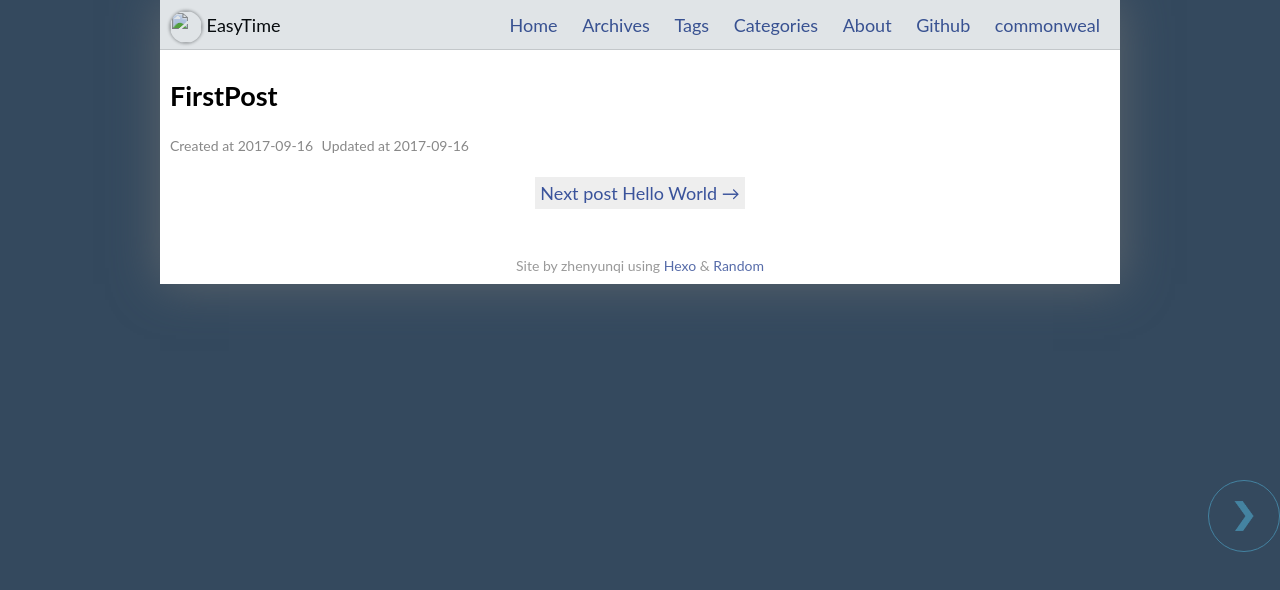
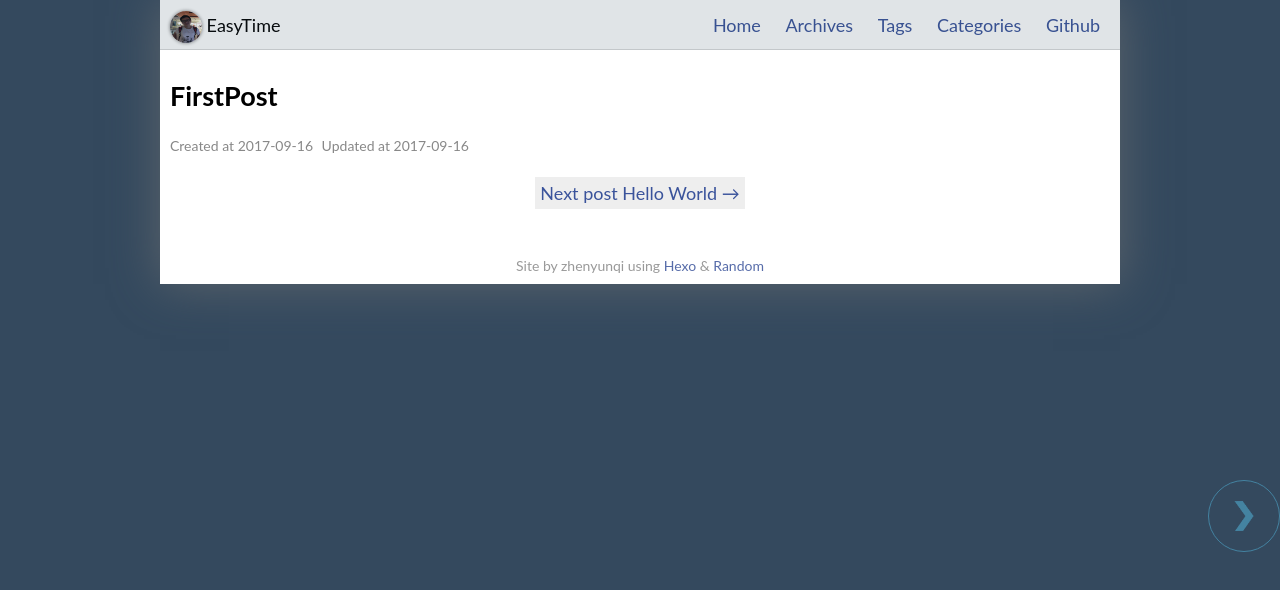
Before and after one commit to zhenyunqi/EasyTime.github.io, a plain HTML site: page 2017/09/16/FirstPost/index.html in a window 1280 px wide. Drawn offline with Linux system fonts and the light colour scheme.

Commit message:
Site updated: 2017-09-17 10:42:46

```diff
--- a/2017/09/16/FirstPost/index.html
+++ b/2017/09/16/FirstPost/index.html
@@ -55,7 +55,7 @@
       <div id="brand">
 
         <a onClick="openUserCard()">
-          <img id="avatar" src="/images/headPortrait.png"/>
+          <img id="avatar" src="/images/avatar.png"/>
           <div id="homelink">EasyTime</div>
         </a>
       </div>
@@ -94,21 +94,7 @@
 
             <li>
 
-            <a href="/EasyTime.github.io/about">About</a>
-
-          </li>
-
-
-            <li>
-
-            <a href="https://github.com/stiekel/hexo-theme-random">Github</a>
-
-          </li>
-
-
-            <li>
-
-            <a href="/EasyTime.github.io/404.html">commonweal</a>
+            <a href="https://github.com/zhenyunqi/EasyTime.github.io">Github</a>
 
           </li>
 
@@ -182,7 +168,7 @@
 
 <div id="user-card">
   <div class="center-field">
-    <img class="avatar" src="/images/headPortrait.png">
+    <img class="avatar" src="/images/avatar.png">
     <p id="description"></p>
     <ul class="social-icon">
 
```
Also changed, not shown: 2017/09/16/hello-world/index.html (+3 -17 lines), archives/2017/09/index.html (+3 -17 lines), archives/2017/index.html (+3 -17 lines), archives/index.html (+3 -17 lines), categories/index.html (+3 -17 lines), index.html (+3 -11 lines), tags/index.html (+3 -17 lines).
